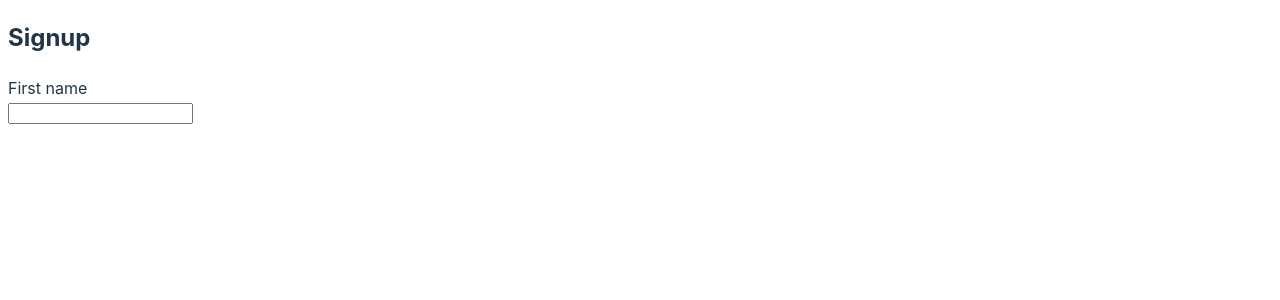
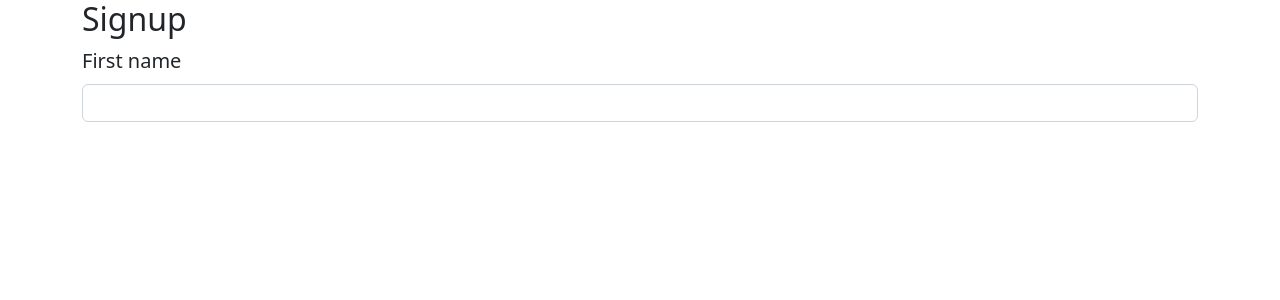
Before and after one commit to Anjali1241/erp_school, a React (Vite) app: page / in a window 1280 px wide. Shown: the top 300 px of the page. Built offline with nearby package versions, Linux system fonts and the light colour scheme.

Commit message:
BS5 CDN added and UI classes for text component added

```diff
--- a/index.html
+++ b/index.html
@@ -5,9 +5,11 @@
     <link rel="icon" type="image/svg+xml" href="/vite.svg" />
     <meta name="viewport" content="width=device-width, initial-scale=1.0" />
     <title>ERP School</title>
+    <link href="https://cdn.jsdelivr.net/npm/bootstrap@5.2.3/dist/css/bootstrap.min.css" rel="stylesheet" integrity="sha384-rbsA2VBKQhggwzxH7pPCaAqO46MgnOM80zW1RWuH61DGLwZJEdK2Kadq2F9CUG65" crossorigin="anonymous">
   </head>
   <body>
     <div id="root"></div>
     <script type="module" src="/src/main.jsx"></script>
+    <script src="https://cdn.jsdelivr.net/npm/bootstrap@5.2.3/dist/js/bootstrap.bundle.min.js" integrity="sha384-kenU1KFdBIe4zVF0s0G1M5b4hcpxyD9F7jL+jjXkk+Q2h455rYXK/7HAuoJl+0I4" crossorigin="anonymous"></script>
   </body>
 </html>
--- a/src/App.jsx
+++ b/src/App.jsx
@@ -6,7 +6,10 @@ import Signup from "./pages/Signup";
 const App = () => {
   return (
     <Provider store={store}>
-      <Signup />
+      <div className="container">
+
+        <Signup />
+      </div>
     </Provider>
   );
 };
--- a/src/Slices/inputSlice.js
+++ b/src/Slices/inputSlice.js
@@ -23,9 +23,11 @@ const inputSlice = createSlice({
       if (state.inputs[id].required && state.inputs[id].value.trim() === "") {
         state.inputs[id].valid = false;
         state.inputs[id].errorMessage = "This field is required";
+        state.inputs[id].uiClass = "form-control is-invalid";
       } else {
         state.inputs[id].valid = true;
         state.inputs[id].errorMessage = "";
+        state.inputs[id].uiClass = "form-control is-valid";
       }
     },
     reset: (state, action) => {
--- a/src/components/InputText.jsx
+++ b/src/components/InputText.jsx
@@ -29,12 +29,12 @@ const InputText = ({ id, qtext, help, hint, required = false }) => {
 
   return (
     <div>
-      <label className="form-label">{qtext}</label> <br />
+      <label className="form-label fs-5">{qtext}</label> <br />
       {help ? <div className="fw-bold small">{help}</div> : ""}
-      <input type="text" value={memoizedInputState.value || ""} onChange={handleChange} onBlur={handleBlur} />
+      <input type="text" className={memoizedInputState.uiClass || "form-control"} value={memoizedInputState.value || ""} onChange={handleChange} onBlur={handleBlur} />
       {hint ? <div><small className="text-primary fst-italic">{hint}</small></div> : ""}
       {memoizedInputState.valid === false && memoizedInputState.required && (
-        <div><small style={{ color: "red" }}>{memoizedInputState.errorMessage}</small></div>
+        <div><small className="text-danger">{memoizedInputState.errorMessage}</small></div>
       )}
     </div>
   );
--- a/src/pages/Signup.jsx
+++ b/src/pages/Signup.jsx
@@ -27,6 +27,9 @@ const Signup = () => {
       {/* Signup */}
       <h2>Signup</h2>
 
+      <div className="row">
+      <div className="col-12">
+
         {firstnameVisible && (
           <>
             <InputText id="firstname" qtext="First name" help="" hint="" required={true} />
@@ -47,6 +50,9 @@ const Signup = () => {
             <br/>
           </>
         )}
+
+      </div>
+      </div>
     </div>
   );
 };
```
Lines whose indentation alone changed are shown as unchanged.
